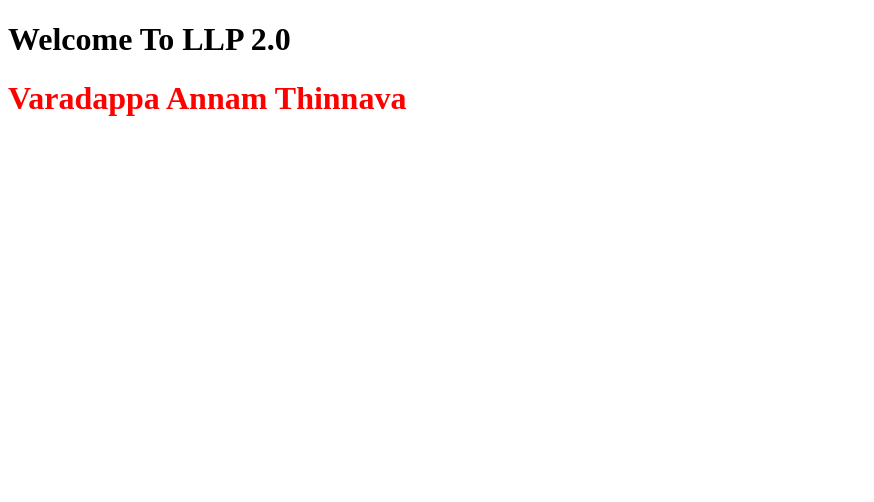
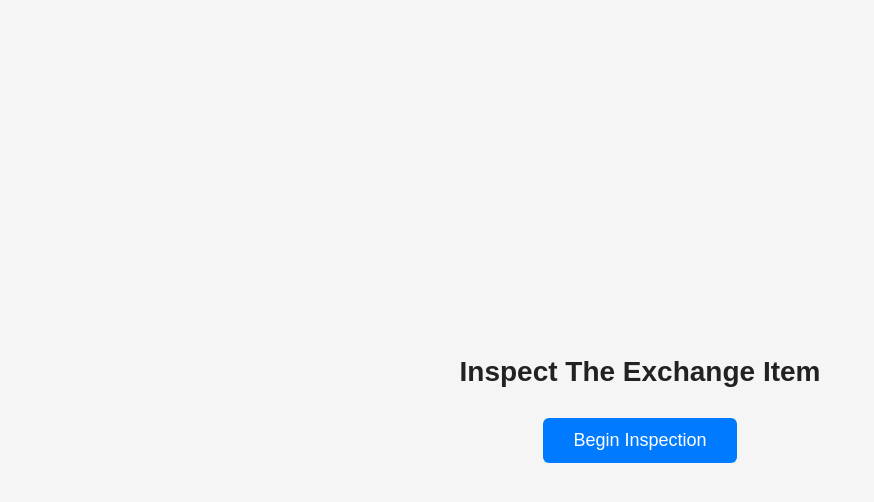
Before and after one commit to rprabash7/LLP-2.0, a plain HTML site: page index.html in a window 1280 px wide. Shown: the whole page, without its empty margins (0-874 px from the left). Drawn offline with Linux system fonts and the light colour scheme.

Commit message:
Added exchange inspection pages

```diff
--- a/index.html
+++ b/index.html
@@ -3,10 +3,39 @@
 <head>
     <meta charset="UTF-8">
     <meta name="viewport" content="width=device-width, initial-scale=1.0">
-    <title>Document</title>
+    <title>LLP 2.0</title>
+    <style>
+        body {
+            font-family: Arial, sans-serif;
+            display: flex;
+            flex-direction: column;
+            align-items: center;
+            justify-content: center;
+            height: 100vh;
+            margin: 0;
+            background-color: #f5f5f5;
+        }
+        h1 {
+            font-size: 28px;
+            margin-bottom: 30px;
+            color: #222;
+        }
+        button {
+            padding: 12px 30px;
+            font-size: 18px;
+            cursor: pointer;
+            background-color: #007bff;
+            color: white;
+            border: none;
+            border-radius: 6px;
+        }
+        button:hover {
+            background-color: #0056b3;
+        }
+    </style>
 </head>
 <body>
-    <h1>Welcome To LLP 2.0</h1>
-    <h1 style="color: red;">Varadappa Annam Thinnava</h1>
+    <h1>Inspect The Exchange Item</h1>
+    <button onclick="window.location.href='Mobile_Price.html'">Begin Inspection</button>
 </body>
 </html>
```
Also changed, not shown: Mobile_Price.html (added, +62 -0 lines).
